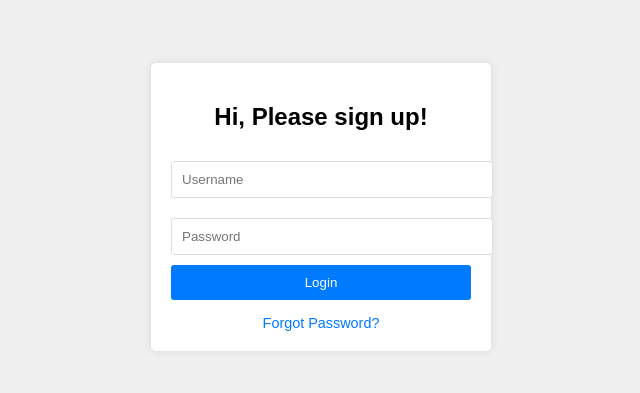
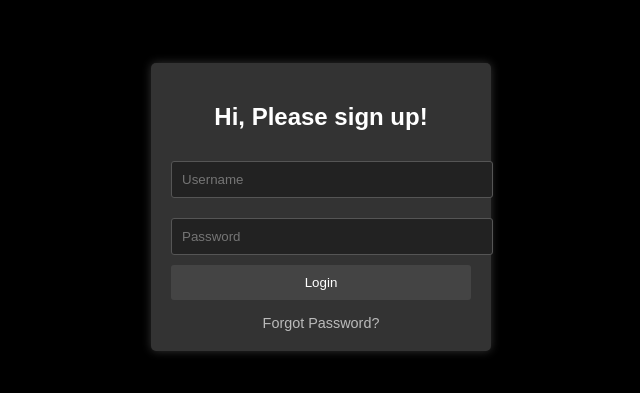
Before and after one commit to Muhhishaq/Student-site, a plain HTML site: page index.html in a window 1280 px wide. Shown: the part 193-586 px from the top of the page, without its empty margins (319-959 px from the left). Drawn offline with Linux system fonts and the light colour scheme.

Commit message:
Update index.html

```diff
--- a/index.html
+++ b/index.html
@@ -12,40 +12,44 @@
             align-items: center;
             height: 100vh;
             margin: 0;
-            background-color: #f0f0f0;
+            background-color: #000; /* Black background */
+            color: #fff; /* White text */
         }
         .login-container {
-            background-color: #fff;
+            background-color: #333; /* Dark grey background for the container */
             padding: 20px;
             border-radius: 5px;
-            box-shadow: 0 0 10px rgba(0, 0, 0, 0.1);
+            box-shadow: 0 0 10px rgba(255, 255, 255, 0.2); /* Lighter shadow for visibility */
             width: 300px;
             text-align: center;
         }
         .login-container h2 {
             margin-bottom: 20px;
+            color: #fff; /* White text for the heading */
         }
         .login-container input {
             width: 100%;
             padding: 10px;
             margin: 10px 0;
-            border: 1px solid #ddd;
+            border: 1px solid #555; /* Darker border */
             border-radius: 3px;
+            background-color: #222; /* Darker input background */
+            color: #fff; /* White text in inputs */
         }
         .login-container button {
             width: 100%;
             padding: 10px;
-            background-color: #007bff;
+            background-color: #444; /* Dark button background */
             border: none;
-            color: #fff;
+            color: #fff; /* White text on button */
             border-radius: 3px;
             cursor: pointer;
         }
         .login-container button:hover {
-            background-color: #0056b3;
+            background-color: #666; /* Slightly lighter button on hover */
         }
         .message {
-            color: red;
+            color: #f88; /* Red color for error messages */
             margin-top: 10px;
         }
         .forgot-password {
@@ -53,7 +57,7 @@
             font-size: 0.9em;
         }
         .forgot-password a {
-            color: #007bff;
+            color: #bbb; /* Light grey for links */
             text-decoration: none;
         }
         .forgot-password a:hover {
@@ -91,7 +95,7 @@
                 window.location.href = 'main.html'; // Redirect to the main page
             } else {
                 message.textContent = 'Invalid username or password';
-                message.style.color = 'red';
+                message.style.color = '#f88'; // Red color for error messages
             }
         });
 
```
